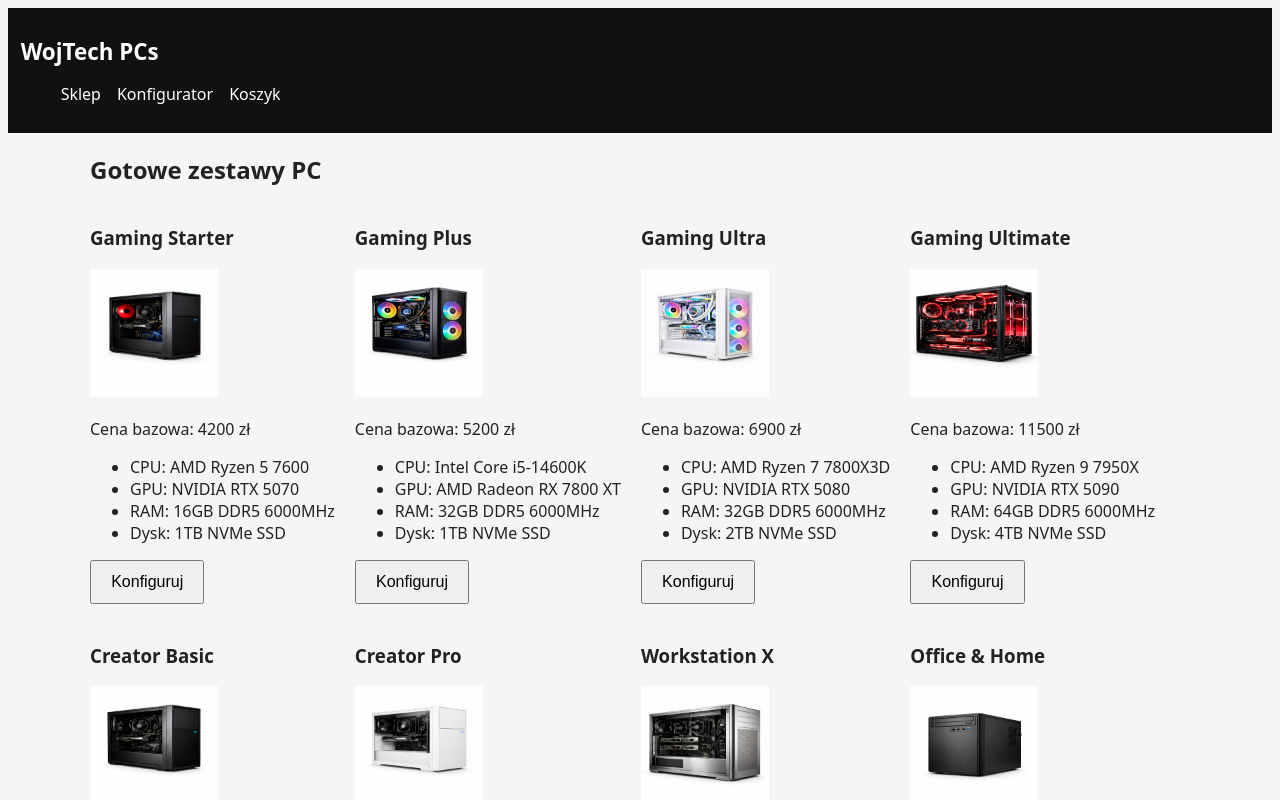
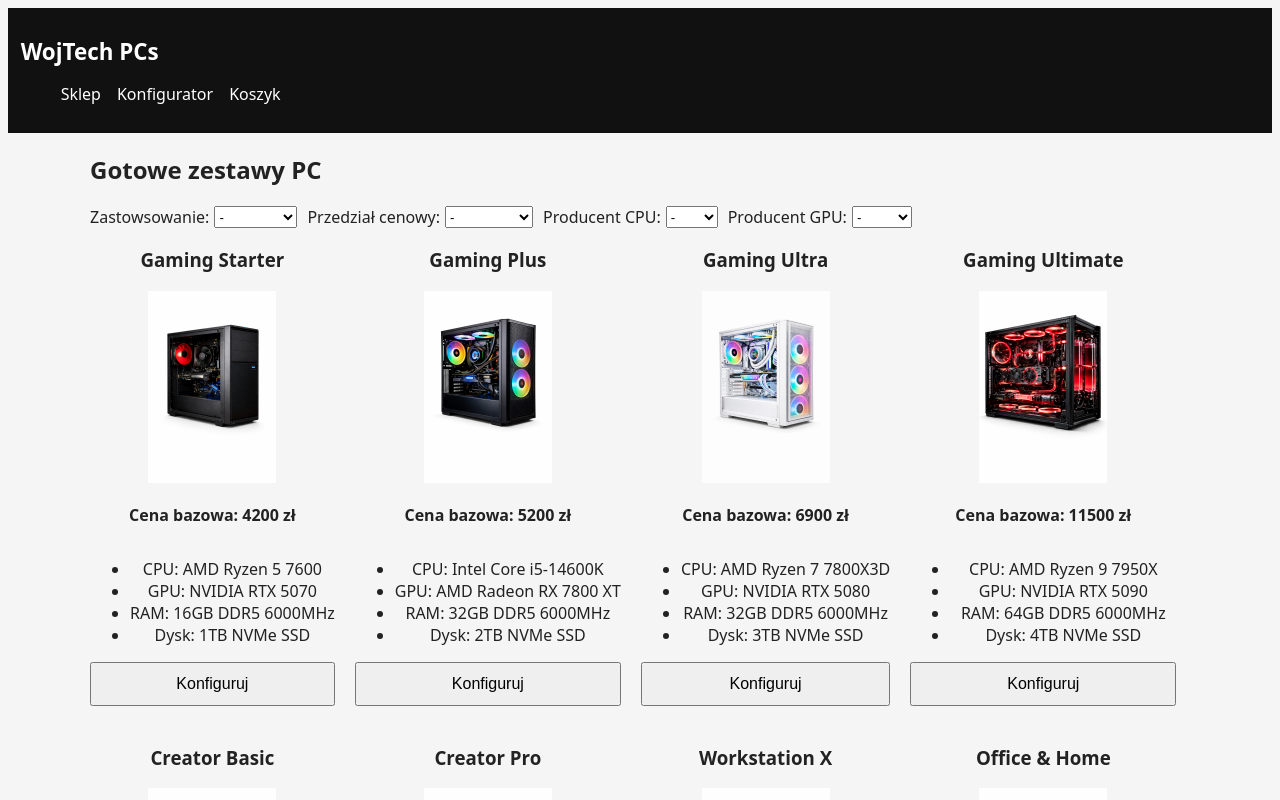
Before and after one commit to wnowakug/Frontend-projekt-wnowak, a Next.js app in the folder wojtech_pcs/: page / in a window 1280 px wide. Shown: the top 800 px of the page. Built offline with nearby package versions, Linux system fonts and the light colour scheme.

Commit message:
Dodanie opcji filtrowania produktów po ich tagach lub cenie bazowej

```diff
--- a/wojtech_pcs/src/app/globals.css
+++ b/wojtech_pcs/src/app/globals.css
@@ -33,16 +33,8 @@ body {
   color: white;
 }
 
-.home {
-  text-align: center;
-  margin-top: 4rem;
-}
-
-.actions {
-  margin-top: 2rem;
-  display: flex;
-  justify-content: center;
-  gap: 1rem;
+.price {
+  font-weight: bold;
 }
 
 button {
@@ -51,6 +43,24 @@ button {
   cursor: pointer;
 }
 
+.filterBar {
+  display: flex;
+  flex-direction: row;
+  gap: 10px;
+}
+
+.filterOption {
+  display: flex;
+  flex-direction: row;
+  gap: 5px;
+}
+
+.card {
+  display: flex;
+  flex-direction: column;
+  text-align: center;
+}
+
 .pc-grid {
   display: inline-grid;
   grid-template-columns: auto auto auto auto;
--- a/wojtech_pcs/src/app/globals.scss
+++ b/wojtech_pcs/src/app/globals.scss
@@ -33,16 +33,8 @@ body {
   color: white;
 }
 
-.home {
-  text-align: center;
-  margin-top: 4rem;
-}
-
-.actions {
-  margin-top: 2rem;
-  display: flex;
-  justify-content: center;
-  gap: 1rem;
+.price{
+  font-weight:bold;
 }
 
 button {
@@ -51,9 +43,26 @@ button {
   cursor: pointer;
 }
 
+.filterBar{
+  display:flex;
+  flex-direction:row;
+  gap:10px;
+}
+
+.filterOption{
+  display:flex;
+  flex-direction:row;
+  gap:5px;
+}
+
+.card{
+  display: flex;
+  flex-direction:column;
+  text-align:center;
+}
+
 .pc-grid{
   display:inline-grid;
   grid-template-columns: auto auto auto auto;
   gap:20px;
-
 }
--- a/wojtech_pcs/src/app/layout.tsx
+++ b/wojtech_pcs/src/app/layout.tsx
@@ -30,7 +30,7 @@ export default function RootLayout({
         </main>
 
         <footer className="footer">
-          <p>© 2026 PC Builder Store</p>
+          <p>Wojciech Nowak, 300818, Informatyka Praktyczna gr.3</p>
         </footer>
       </body>
     </html>
--- a/wojtech_pcs/src/app/page.tsx
+++ b/wojtech_pcs/src/app/page.tsx
@@ -1,3 +1,4 @@
+import ProductListClient from "@/components/ProductList";
 import ProductCard from "@/components/ProductCard";
 
 async function getProducts() {
@@ -22,15 +23,10 @@ export default async function HomePage() {
     <>
       <h2>Gotowe zestawy PC</h2>
 
-      <div className="pc-grid">
-        {products.map((product: any) => (
-          <ProductCard
-            key={product.id}
-            product={product}
-            parts={parts}
-          />
-        ))}
-      </div>
+      <ProductListClient
+        products={products}
+        parts={parts}
+      />
     </>
   );
 }
--- /dev/null
+++ b/wojtech_pcs/src/components/FilterBar.tsx
@@ -0,0 +1,69 @@
+"use client";
+
+type Filters = {
+  purpose: string;
+  price: string;
+  cpuBrand: string;
+  gpuBrand: string;
+};
+
+type Props = {
+  filters: Filters;
+  onChange: (filters: Filters) => void;
+};
+
+export default function FilterBar({ filters, onChange }: Props) {
+  return (
+    <div className="filterBar">
+      <div className="filterOption">
+        Zastowsowanie:
+        <select
+          value={filters.purpose}
+          onChange={e => onChange({ ...filters, purpose: e.target.value })}
+        >
+          <option value="">-</option>
+          <option value="gaming">Granie</option>
+          <option value="creator">Tworzenie</option>
+          <option value="office">Biurowe</option>
+        </select>
+      </div>
+
+      <div className="filterOption">
+        Przedział cenowy:
+        <select
+          value={filters.price}
+          onChange={e => onChange({ ...filters, price: e.target.value })}
+        >
+          <option value="">-</option>
+          <option value="low">Low-range</option>
+          <option value="mid">Mid-range</option>
+          <option value="high">High-range</option>
+        </select>
+      </div>
+
+      <div className="filterOption">
+        Producent CPU:
+        <select
+          value={filters.cpuBrand}
+          onChange={e => onChange({ ...filters, cpuBrand: e.target.value })}
+        >
+          <option value="">-</option>
+          <option value="cpu-amd">AMD</option>
+          <option value="cpu-intel">Intel</option>
+      </select>
+      </div>
+
+      <div className="filterOption">
+        Producent GPU:
+        <select
+          value={filters.gpuBrand}
+          onChange={e => onChange({ ...filters, gpuBrand: e.target.value })}
+        >
+          <option value="">-</option>
+          <option value="gpu-amd">AMD</option>
+          <option value="gpu-nvidia">Nvidia</option>
+      </select>
+      </div>
+    </div>
+  );
+}
--- a/wojtech_pcs/src/components/ProductCard.tsx
+++ b/wojtech_pcs/src/components/ProductCard.tsx
@@ -22,22 +22,16 @@ export default function ProductCard({ product, parts }: Props) {
   return (
     <div className="card">
       <h3>{product.name.pl}</h3>
-      <Image src={product.imgPath} alt={product.name.pl} width={128} height={128} />
+      <div className="prevImg">
+      <Image src={product.imgPath} alt={product.name.pl} width={128} height={192} />
+      </div>
       <p className="price">Cena bazowa: {product.basePrice} zł</p>
 
       <ul>
         <li>CPU: {findName(cpus, cfg.cpu)}</li>
         <li>GPU: {findName(gpus, cfg.gpu)}</li>
-        <li>
-          RAM:{" "}
-          {cfg.ram.map((id: string) => findName(rams, id))}
-        </li>
-        <li>
-          Dysk:{" "}
-          {cfg.storage
-            .map((id: string) => findName(drives, id))
-        }
-        </li>
+        <li>RAM: {findName(rams, cfg.ram)}</li>
+        <li>Dysk: {findName(drives, cfg.storage)}</li>
       </ul>
 
       <button>Konfiguruj</button>
--- /dev/null
+++ b/wojtech_pcs/src/components/ProductList.tsx
@@ -0,0 +1,43 @@
+"use client";
+
+import { useState } from "react";
+import FilterBar from "./FilterBar";
+import ProductCard from "./ProductCard";
+import { filterProducts } from "@/lib/filters";
+
+export default function ProductListClient({
+  products,
+  parts
+}: {
+  products: any[];
+  parts: any;
+}) {
+  const [filters, setFilters] = useState({
+    purpose: "",
+    price: "",
+    cpuBrand: "",
+    gpuBrand: ""
+  });
+
+  const filteredProducts = filterProducts(products, filters);
+
+  return (
+    <>
+      <FilterBar filters={filters} onChange={setFilters} />
+
+      <div className="pc-grid">
+        {filteredProducts.map(product => (
+          <ProductCard
+            key={product.id}
+            product={product}
+            parts={parts}
+          />
+        ))}
+      </div>
+
+      {filteredProducts.length === 0 && (
+        <p>Brak zestawów spełniających kryteria.</p>
+      )}
+    </>
+  );
+}
--- a/wojtech_pcs/src/data/config/configurator-rules.json
+++ b/wojtech_pcs/src/data/config/configurator-rules.json
@@ -11,7 +11,7 @@
         "allowed": ["16gb-ddr5", "32gb-ddr5"]
       },
       "storage": {
-        "allowed": ["1tb-nvme", "2tb-nvme"]
+        "allowed": ["512gb-nvme", "1tb-nvme", "2tb-nvme"]
       }
     },
 
@@ -56,7 +56,7 @@
         "allowed": ["16gb-ddr5", "32gb-ddr5", "64gb-ddr5"]
       },
       "storage": {
-        "allowed": ["2tb-nvme", "3tb-nvme"]
+        "allowed": ["512gb-nvme", "1tb-nvme", "2tb-nvme", "3tb-nvme"]
       }
     },
 
@@ -120,7 +120,7 @@
         "allowed": ["16gb-ddr5", "32gb-ddr5"]
       },
       "storage": {
-        "allowed": ["1tb-nvme", "2tb-nvme"]
+        "allowed": ["512gb-nvme", "1tb-nvme", "2tb-nvme"]
       }
     }
   }
--- a/wojtech_pcs/src/data/parts/drives.json
+++ b/wojtech_pcs/src/data/parts/drives.json
@@ -1,4 +1,15 @@
 [
+  {
+    "id": "512gb-nvme",
+    "type": "storage",
+    "name": "512GB NVMe SSD",
+    "price": 225,
+    "metadata": {
+      "type": "nvme",
+      "capacity": 512
+    }
+  },
+
   {
     "id": "1tb-nvme",
     "type": "storage",
--- a/wojtech_pcs/src/data/products/pc-sets.json
+++ b/wojtech_pcs/src/data/products/pc-sets.json
@@ -10,10 +10,10 @@
     "defaultConfig": {
         "cpu": "ryzen-5-7600",
         "gpu": "rtx-5070",
-        "ram": ["16gb-ddr5"],
-        "storage": ["1tb-nvme"]
+        "ram": "16gb-ddr5",
+        "storage": "1tb-nvme"
     },
-    "tags": ["gaming", "1080p", "starter"]
+    "tags": ["gaming", "1080p", "starter", "cpu-amd", "gpu-nvidia"]
     },
 
     {
@@ -27,10 +27,10 @@
     "defaultConfig": {
         "cpu": "i5-14600k",
         "gpu": "rx-7800xt",
-        "ram": ["32gb-ddr5"],
-        "storage": ["1tb-nvme"]
+        "ram": "32gb-ddr5",
+        "storage": "2tb-nvme"
     },
-    "tags": ["gaming", "1440p"]
+    "tags": ["gaming", "1440p", "cpu-intel", "gpu-amd"]
     },
 
     {
@@ -44,10 +44,10 @@
     "defaultConfig": {
         "cpu": "ryzen-7-7800x3d",
         "gpu": "rtx-5080",
-        "ram": ["32gb-ddr5"],
-        "storage": ["2tb-nvme"]
+        "ram": "32gb-ddr5",
+        "storage": "3tb-nvme"
     },
-    "tags": ["gaming", "4k"]
+    "tags": ["gaming", "4k", "cpu-amd", "gpu-nvidia"]
     },
 
     {
@@ -61,10 +61,10 @@
     "defaultConfig": {
         "cpu": "ryzen-9-7950x",
         "gpu": "rtx-5090",
-        "ram": ["64gb-ddr5"],
-        "storage": ["4tb-nvme"]
+        "ram": "64gb-ddr5",
+        "storage": "4tb-nvme"
     },
-    "tags": ["gaming", "4k"]
+    "tags": ["gaming", "4k", "cpu-amd", "gpu-nvidia"]
     },
 
     {
@@ -78,10 +78,10 @@
     "defaultConfig": {
         "cpu": "i7-14700k",
         "gpu": "rtx-5070",
-        "ram": ["32gb-ddr5"],
-        "storage": ["2tb-nvme"]
+        "ram": "32gb-ddr5",
+        "storage": "2tb-nvme"
     },
-    "tags": ["creator", "workstation"]
+    "tags": ["creator", "workstation", "cpu-intel", "gpu-nvidia"]
     },
 
     {
@@ -95,10 +95,10 @@
     "defaultConfig": {
         "cpu": "ryzen-9-7950x",
         "gpu": "rx-7900xt",
-        "ram": ["64gb-ddr5"],
-        "storage": ["2tb-nvme"]
+        "ram": "64gb-ddr5",
+        "storage": "2tb-nvme"
     },
-    "tags": ["creator", "render", "pro"]
+    "tags": ["creator", "render", "pro", "cpu-amd", "gpu-amd"]
     },
 
     {
@@ -112,10 +112,10 @@
     "defaultConfig": {
         "cpu": "i9-14900k",
         "gpu": "rtx-5080",
-        "ram": ["64gb-ddr5"],
-        "storage": ["2tb-nvme"]
+        "ram": "64gb-ddr5",
+        "storage": "2tb-nvme"
     },
-    "tags": ["workstation", "engineering"]
+    "tags": ["workstation", "engineering", "cpu-intel", "gpu-nvidia"]
     },
 
     {
@@ -129,9 +129,9 @@
     "defaultConfig": {
         "cpu": "ryzen-5-7600",
         "gpu": "rx-7800xt",
-        "ram": ["16gb-ddr5"],
-        "storage": ["1tb-nvme"]
+        "ram": "16gb-ddr5",
+        "storage": "512gb-nvme"
     },
-    "tags": ["office", "home"]
+    "tags": ["office", "home", "cpu-amd", "gpu-amd"]
     }
 ]
--- /dev/null
+++ b/wojtech_pcs/src/lib/filters.ts
@@ -0,0 +1,46 @@
+type Filters = {
+  purpose: string;
+  price: string;
+  cpuBrand: string;
+  gpuBrand: string;
+};
+
+const PRICE_RANGES: Record<string, { min: number; max: number }> = {
+  low: { min: 0, max: 5000 },
+  mid: { min: 5000, max: 8000 },
+  high: { min: 8000, max: Infinity }
+};
+
+export function filterProducts(products: any[], filters: Filters) {
+  return products.filter(product => {
+    const tags: string[] = product.tags ?? [];
+
+    // zastosowanie kompa
+    if (filters.purpose && !tags.includes(filters.purpose)) {
+      return false;
+    }
+
+    // przedział cenowy
+    if (filters.price) {
+      const range = PRICE_RANGES[filters.price];
+      if (
+        product.basePrice < range.min ||
+        product.basePrice >= range.max
+      ) {
+        return false;
+      }
+    }
+
+    // producent cpu
+    if (filters.cpuBrand && !tags.includes(filters.cpuBrand)) {
+      return false;
+    }
+
+    // producent gpu
+    if (filters.gpuBrand && !tags.includes(filters.gpuBrand)) {
+      return false;
+    }
+
+    return true;
+  });
+}
```
Also changed, not shown: 1 other file (tests, documents, lock files or other folders).
